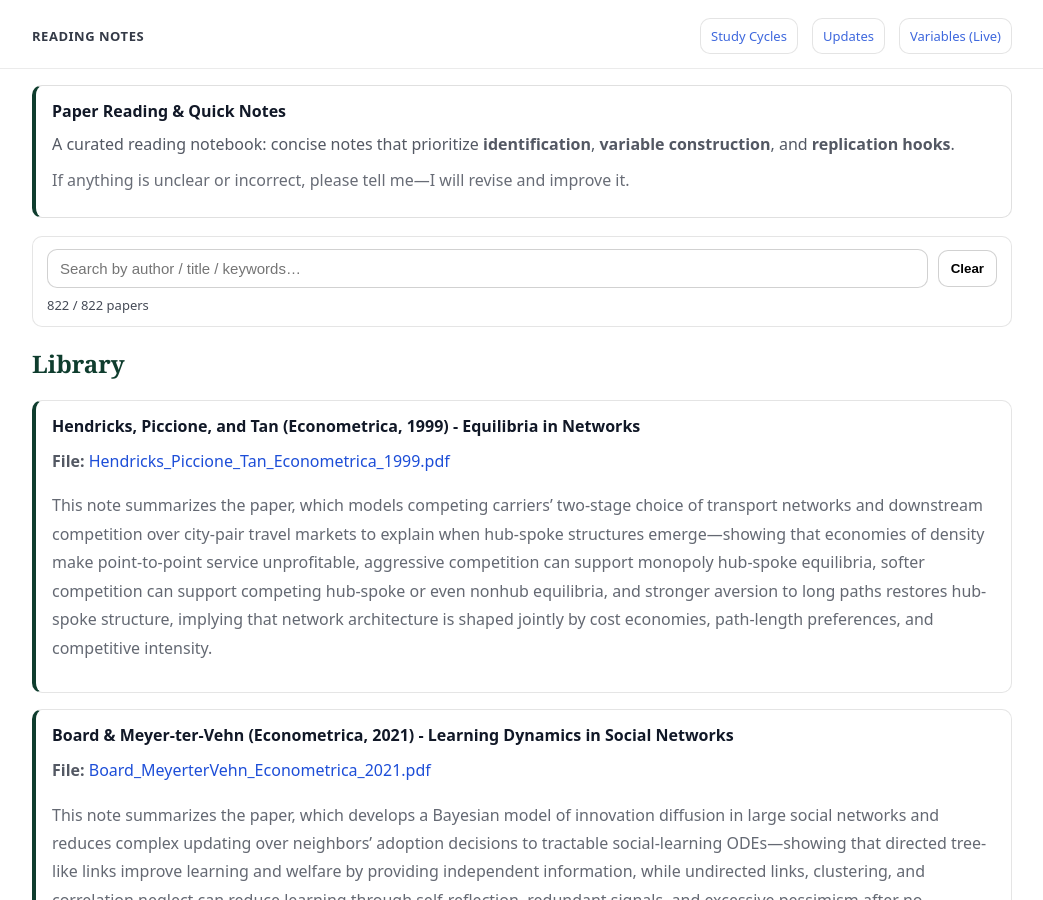
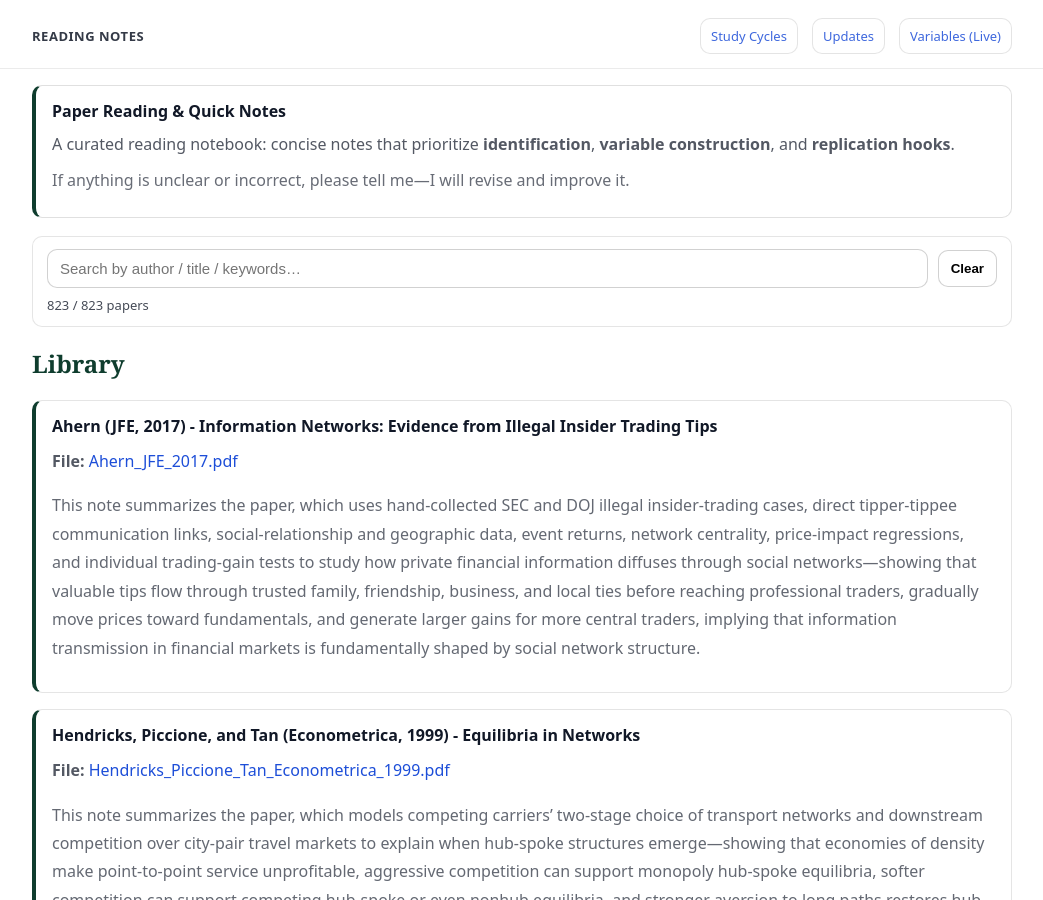
Before and after one commit to yaxinzn/study-archive, a Jekyll site: the page built from reading/index.md, in a window 1280 px wide and 900 px high. Shown: the whole window, without its empty margins (118-1161 px from the left). Built offline with Jekyll 4.4.1, drawn with Linux system fonts in a browser that asks for light colours.

Commit message:
Reading: add/update Ahern_JFE_2017.pdf

```diff
--- a/_data/reading.yml
+++ b/_data/reading.yml
@@ -1,3 +1,7 @@
+- title: "Ahern (JFE, 2017) - Information Networks: Evidence from Illegal Insider Trading Tips"
+  file: "Ahern_JFE_2017.pdf"
+  desc: "This note summarizes the paper, which uses hand-collected SEC and DOJ illegal insider-trading cases, direct tipper-tippee communication links, social-relationship and geographic data, event returns, network centrality, price-impact regressions, and individual trading-gain tests to study how private financial information diffuses through social networks—showing that valuable tips flow through trusted family, friendship, business, and local ties before reaching professional traders, gradually move prices toward fundamentals, and generate larger gains for more central traders, implying that information transmission in financial markets is fundamentally shaped by social network structure."
+
 - title: "Hendricks, Piccione, and Tan (Econometrica, 1999) - Equilibria in Networks"
   file: "Hendricks_Piccione_Tan_Econometrica_1999.pdf"
   desc: "This note summarizes the paper, which models competing carriers’ two-stage choice of transport networks and downstream competition over city-pair travel markets to explain when hub-spoke structures emerge—showing that economies of density make point-to-point service unprofitable, aggressive competition can support monopoly hub-spoke equilibria, softer competition can support competing hub-spoke or even nonhub equilibria, and stronger aversion to long paths restores hub-spoke structure, implying that network architecture is shaped jointly by cost economies, path-length preferences, and competitive intensity."
```
Also changed, not shown: 1 other file.
